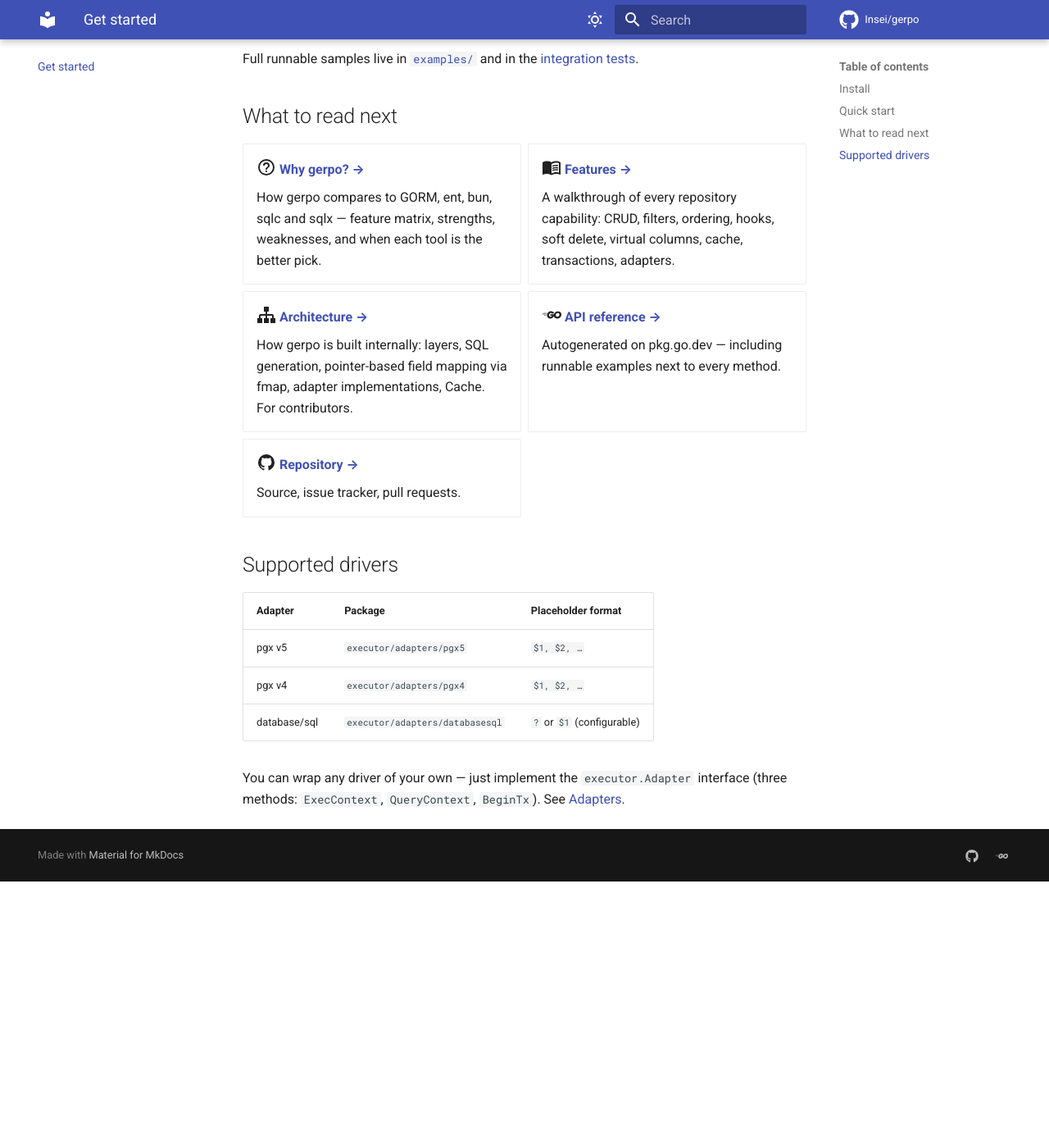
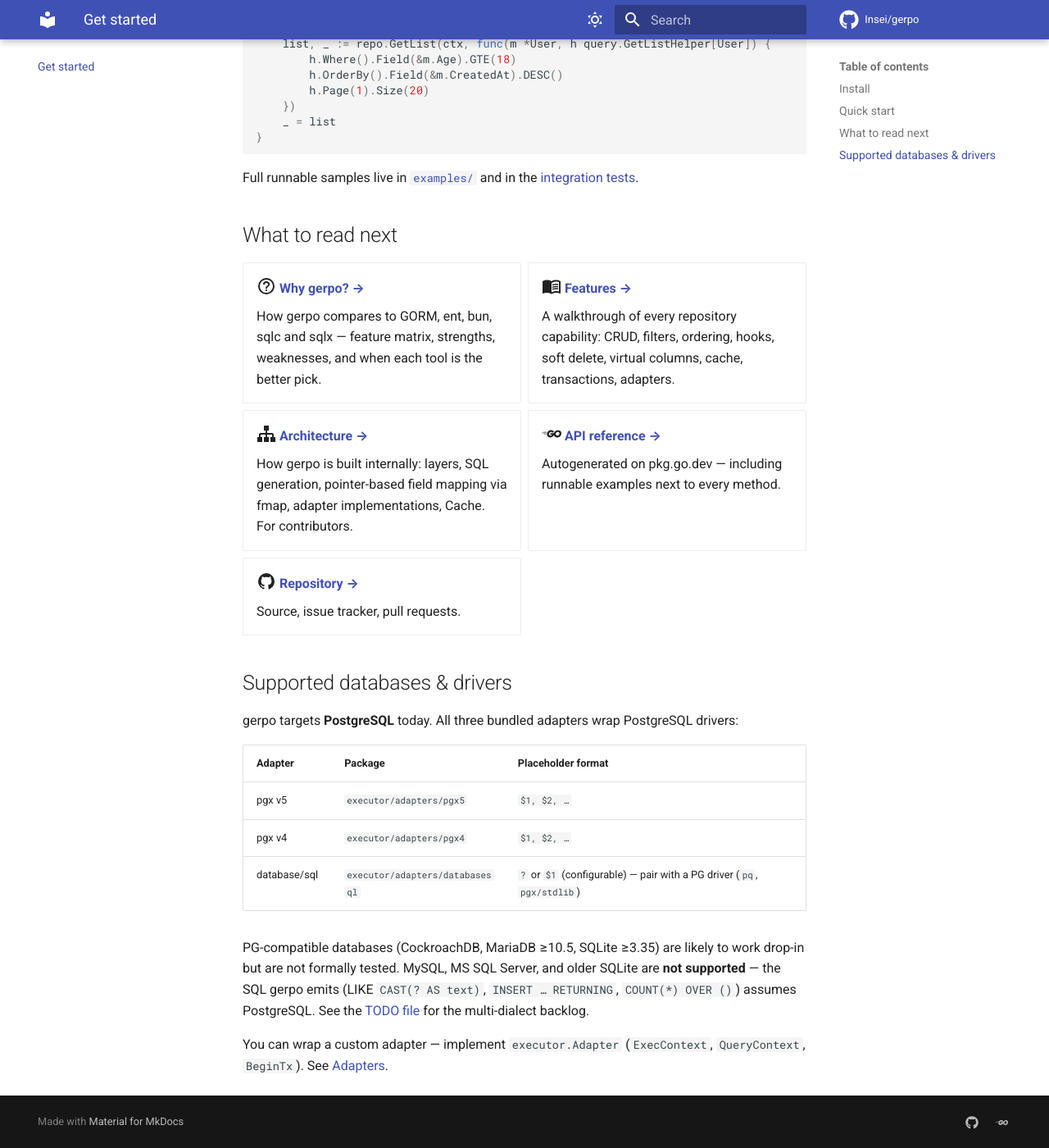
Before and after one commit to Insei/gerpo, an MkDocs documentation site: the page built from docs/index.md, in a window 1280 px wide and 1400 px high, scrolled down 1679 px. Shown: the whole window at 82% size. Built offline with MkDocs 1.6.1 and Material for MkDocs 9.7.7, drawn with Linux system fonts in a browser that asks for light colours; comment, search, counter and statistics services are not loaded; before the commit the page ends 2754 px from its top, so only the background shows below that; some of the changed text lies outside the part shown.

Commit message:
docs: state PostgreSQL-only scope prominently
Review sign-off on 3.1 (UPSERT) and the broader multi-dialect
discussion surfaced the fact that gerpo has been marketed as
"pluggable drivers" while the SQL it emits — CAST(? AS text) inside
LIKE, INSERT ... RETURNING, COUNT(*) OVER (), dollar-placeholders —
is PostgreSQL-shaped. That mismatch confused the UPSERT design ("do
we add a MySQL fallback?") and would have confused users landing on
the project expecting MySQL support.

Fixed by stating the scope explicitly in every discovery surface:

- README.md: new callout line right under the pitch ("gerpo currently
  targets PostgreSQL..."). "Supported drivers" section retitled to
  "Supported databases & drivers" and rewritten to name the supported
  dialect and list the ones gerpo does not cover, with a link to
  TODO.md for the multi-dialect backlog.

- docs/index.md: warning admonition below the one-line ideology;
  same "Supported databases & drivers" rewrite.

- docs/why-gerpo.md: 30-second pitch gains a "PostgreSQL-only today"
  bullet replacing the vague "bring your own driver in ~50 lines"
  line. "When to pick gerpo" / "When not to pick gerpo" honestly
  tell readers on MySQL / MS SQL / older SQLite to go elsewhere.
  Feature matrix grows a "Supported databases" row; the bare
  "Pluggable drivers ✓" is qualified to "within dialect".

- docs/features/adapters.md: "PostgreSQL-only today" warning at the
  top; "Why write a custom adapter" section swaps "A different
  driver — ClickHouse, SQLite, MSSQL" for an honest "a different
  PostgreSQL driver" plus a pointer at TODO.md for people who need
  a different dialect entirely.

No code changes. UPSERT (review item 3.1) deliberately skipped for
now — the PG-only scope statement is the prerequisite before we can
reason about multi-dialect UPSERT forms.

```diff
--- a/docs/index.md
+++ b/docs/index.md
@@ -4,6 +4,9 @@
 
 !!! tip "One-line ideology"
     *Schema and SQL live inside the repository configuration; columns are bound to struct fields via pointers — not strings, not tags.*
+
+!!! warning "Database support"
+    gerpo currently targets **PostgreSQL** (and PG-compatible databases such as CockroachDB). The SQL fragments gerpo emits — placeholder format, LIKE type-casts, `INSERT … RETURNING`, window functions — assume PostgreSQL. MySQL, MS SQL Server, and older SQLite are **not supported** today. See [TODO](https://github.com/insei/gerpo/blob/main/TODO.md) for the multi-dialect backlog.
 
 ## Install
 
@@ -99,12 +102,16 @@ Full runnable samples live in [`examples/`](https://github.com/Insei/gerpo/tree/
 
 </div>
 
-## Supported drivers
+## Supported databases & drivers
+
+gerpo targets **PostgreSQL** today. All three bundled adapters wrap PostgreSQL drivers:
 
 | Adapter | Package | Placeholder format |
 |---|---|---|
 | pgx v5 | `executor/adapters/pgx5` | `$1, $2, …` |
 | pgx v4 | `executor/adapters/pgx4` | `$1, $2, …` |
-| database/sql | `executor/adapters/databasesql` | `?` or `$1` (configurable) |
+| database/sql | `executor/adapters/databasesql` | `?` or `$1` (configurable) — pair with a PG driver (`pq`, `pgx/stdlib`) |
 
-You can wrap any driver of your own — just implement the `executor.Adapter` interface (three methods: `ExecContext`, `QueryContext`, `BeginTx`). See [Adapters](features/adapters.md).
+PG-compatible databases (CockroachDB, MariaDB ≥10.5, SQLite ≥3.35) are likely to work drop-in but are not formally tested. MySQL, MS SQL Server, and older SQLite are **not supported** — the SQL gerpo emits (LIKE `CAST(? AS text)`, `INSERT … RETURNING`, `COUNT(*) OVER ()`) assumes PostgreSQL. See the [TODO file](https://github.com/insei/gerpo/blob/main/TODO.md) for the multi-dialect backlog.
+
+You can wrap a custom adapter — implement `executor.Adapter` (`ExecContext`, `QueryContext`, `BeginTx`). See [Adapters](features/adapters.md).
```
Also changed, not shown: README.md (+8 -2 lines), docs/features/adapters.md (+8 -3 lines), docs/why-gerpo.md (+5 -3 lines).
